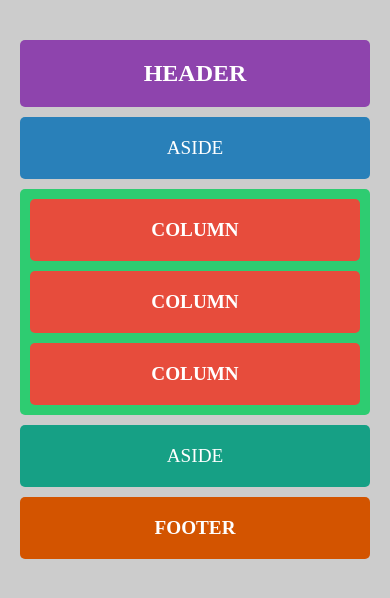
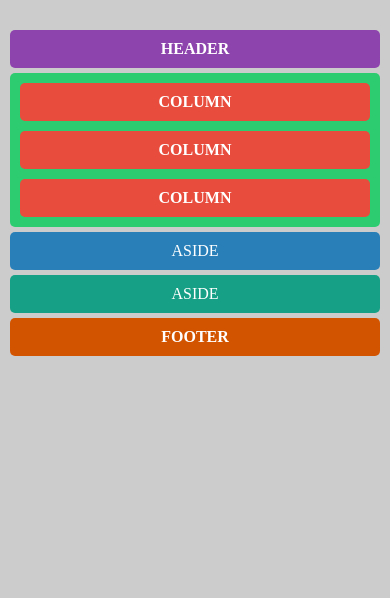
Before and after one commit to NoahGabbard/grid-wireframe-practice, a plain HTML site: page index.html in a window 390 px wide. Drawn offline with Linux system fonts and the light colour scheme.

Commit message:
Media query
Added media query to ensure multi device functionality.

```diff
--- a/css/styles.css
+++ b/css/styles.css
@@ -75,3 +75,31 @@ footer {
     font-weight: bold;
     border-radius: 5px;
 }
+
+@media (max-width: 768px) {
+    body {
+        grid-template-areas:
+            "header"
+            "columns-container"
+            "aside"
+            "aside2"
+            "footer";
+        grid-gap: 5px;
+        padding: 10px;
+    }
+
+    .columns-container {
+        grid-template-rows: auto; /* Adjust rows for smaller screens */
+        grid-template-columns: 1fr; /* Stack columns vertically */
+    }
+
+    .column {
+        padding: 10px; /* Reduce padding for smaller screens */
+        font-size: 1rem; /* Adjust font size */
+    }
+
+    aside, .aside2, footer, header {
+        padding: 10px; /* Reduce padding for all sections */
+        font-size: 1rem; /* Adjust font size */
+    }
+}
```
